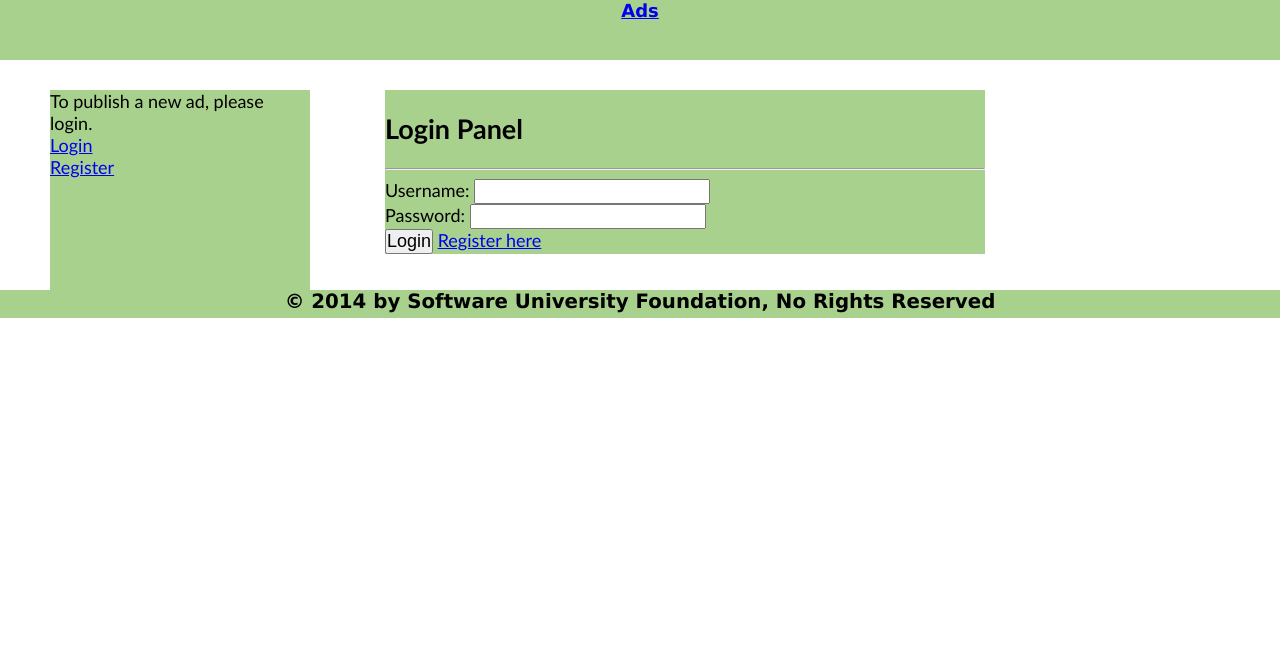
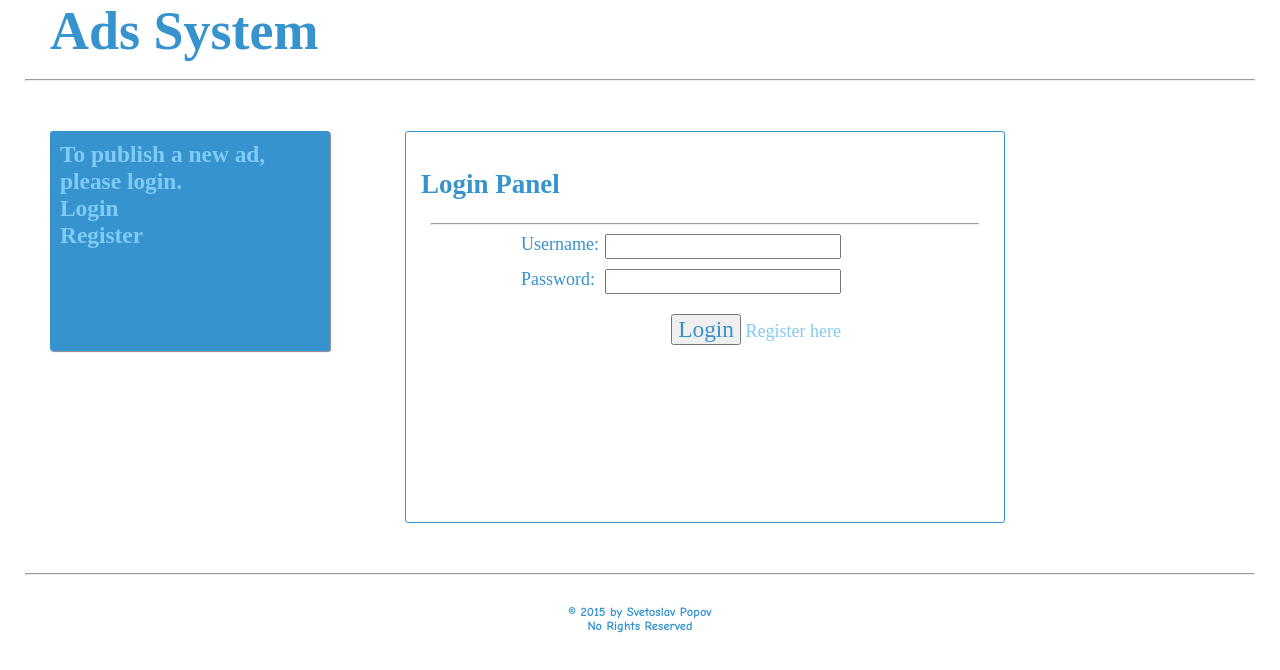
Before and after one commit to svetoslavpopov93/AngularJSApplicationProject, a plain HTML site: page AngularJSSAPProject/AngularJSSAPProject/index.html at #/login in a window 1280 px wide. Drawn offline with Linux system fonts and the light colour scheme.

Commit message:
Final styles and code rework

```diff
--- a/AngularJSSAPProject/AngularJSSAPProject/index.html
+++ b/AngularJSSAPProject/AngularJSSAPProject/index.html
@@ -9,20 +9,26 @@
 </head>
 <body>
     <header ng-controller="HeaderController">
-        <h1><a href="#/home"><span>Ads</span><span id="header-right"></span></a></h1>
+        <h1><a href="#/home"><span>Ads System</span></a></h1>
     </header>
+    <hr id="upper_hr"/>
 
     <div id="wrapper" ng-view></div>
 
+    <hr id="lower_hr" />
     <footer>
-        &copy; 2014 by Software University Foundation, No Rights Reserved
+        <p>
+            &copy; 2015 by Svetoslav Popov</a>
+        </p>
+        <p>
+            No Rights Reserved
+        </p>
     </footer>
     <script src="scripts/alertify.js"></script>
     <script src="scripts/jquery-2.1.3.min.js"></script>
     <script src="scripts/angular.js"></script>
     <script src="scripts/angular-route.js"></script>
     <script src="scripts/service-requester.js"></script>
-    <script src="scripts/controllers.js"></script>
     <script src="scripts/app.js"></script>
 </body>
 </html>
--- a/AngularJSSAPProject/AngularJSSAPProject/scripts/app.js
+++ b/AngularJSSAPProject/AngularJSSAPProject/scripts/app.js
@@ -53,8 +53,9 @@
 
         serviceRequester.getCategories($scope, $http);
         serviceRequester.getTowns($scope, $http);
-        serviceRequester.getUserProfile($scope, $http);
-
+        if (sessionStorage.length > 0) {
+            serviceRequester.getUserProfile($scope, $http);
+        }
 
         $scope.isLogged = function () {
             if (sessionStorage.length > 0) {
@@ -191,7 +192,7 @@
         }
 
         $scope.delete = function (ad) {
-            alertify.confirm(('Delete ad "'+ ad.title + '"'), function (e) {
+            alertify.confirm(('Delete ad "' + ad.title + '"'), function (e) {
                 if (e) {
                     serviceRequester.deleteAd($scope, $http, ad.id);
                 } else {
--- a/AngularJSSAPProject/AngularJSSAPProject/scripts/controllers.js
+++ /dev/null
@@ -1,25 +0,0 @@
-/// <reference path="angular.js" />
-/// <reference path="jquery-2.1.3.min.js" />
-/// <reference path="service-requester.js" />
-
-var UserController = (function () {
-
-    function setLoginControls($scope, $http) {
-        //function log(un, pass) {
-        //    serviceRequester.login($scope, $http, username.val(), password.val());
-        //}
-
-    }
-
-    function register() {
-
-    }
-
-    function logout() {
-
-    }
-
-    return {
-        setLoginControls: setLoginControls
-    }
-}());
--- a/AngularJSSAPProject/AngularJSSAPProject/styles/main.css
+++ b/AngularJSSAPProject/AngularJSSAPProject/styles/main.css
@@ -4,26 +4,66 @@ body, section, article, header, footer, div, span, p, ul, ol, li, table, td, th,
     font-size: 18px;
 }
 
-body{
-    font-family: Calibri;
+body {
+    font-family: Corbel;
 }
 
-ul{
+    body hr {
+        width: 96%;
+        text-align: center;
+    }
+
+ul {
     list-style-type: none;
 }
 
-header{
-    background-color: #A9D18E;
-    height: 60px;
-    margin-bottom: 30px;
-    text-align: center;
-    font-size: 1.3em;
+a {
+    text-decoration: none;
+    color: #81CBF0;
+}
+
+a:hover{
+    cursor: pointer;
+    color: white;
+}
+
+header {
+    background-color: white;
+    height: 70px;
+    text-align: left;
+    padding-left: 50px;
     font-family: Verdana;
 }
 
-aside{
+        header a span {
+            font-size: 3em;
+            font-family: Buxton Sketch;
+            color: #3693CE;
+        }
+
+        header a :hover {
+            color: #83CDF6;
+        }
+
+    input[type="text"] {
+        color: #3693CE;
+    }
+
+    input[type="password"]{
+        color: #3693CE;
+    }
+
+#upper_hr {
+    margin-bottom: 50px;
+}
+
+#lower_hr {
+    margin-top: 50px;
+}
+
+aside {
     display: inline-block;
-    background-color: #A9D18E;
+    background-color: #3693CE;
     width: 260px;
 }
 
@@ -31,22 +71,43 @@ aside{
     float: left;
     margin-left: 50px;
     height: 200px;
+    box-shadow: 1px 1px 1px #888888;
+    font-family: Gabriola;
+    font-weight: bold;
+    font-size: 1.3em;
+    color: #81CBF7;
+            padding: 10px;
+            border-radius: 3px;
 }
 
     .left_aside > a {
         display: block;
+        text-decoration: none;
+        color: #81CBF7;
     }
 
-#right_aside{
+        .left_aside > a:hover {
+            color: white;
+        }
+
+#right_aside {
     display: inline-block;
     float: right;
     margin-right: 50px;
     min-height: 230px;
-    white-space:nowrap;
+    white-space: nowrap;
+    box-shadow: 1px 1px 1px #888888;
+    font-family: Gabriola;
+    font-weight: bold;
+    font-size: 1.3em;
+    color: #81CBF7;
+            padding: 10px;
+            border-radius: 3px;
 }
 
-#right_aside ul{
+    #right_aside ul {
         display: inline-block;
+            padding-left: 10px;
     }
 
         #right_aside ul li {
@@ -54,66 +115,133 @@ aside{
             overflow: hidden;
         }
 
-#main_section{
+        #right_aside ul li a:hover {
+            cursor:pointer;
+            color: white;
+        }
+
+        .filter_title{
+            cursor: default;
+            color: #7BCBFA;
+            text-decoration: underline;
+        }
+
+#main_section {
     display: inline-block;
-    background-color: #A9D18E;
     width: 600px;
     margin-left: 75px;
     min-height: 100%;
+    color: #3693CE;
 }
+
+.ad_element {
+    border: 2px solid #3693CE;
+    margin-bottom: 30px;
+    clear: both;
+    min-height: 520px;
+    border-radius: 5px;
+}
+
 #main_section ul li h2 {
     margin-left: 20px;
     max-width: 580px;
     max-height: 35px;
 }
 
-#main_section ul li h2 span{
+    #main_section ul li h2 span {
         font-size: 1.1em;
     }
 
-#main_section ul li h2 .ad-title-span{
+    #main_section ul li h2 .ad-title-span {
         width: 405px;
         max-width: 405px;
-    max-height: 29px;
+        max-height: 36px;
         overflow: hidden;
         display: inline-block;
+        text-decoration: underline;
     }
 
-#main_section ul li div .ad-image{
+#main_section ul li div .ad-image {
     float: left;
-    width: 180px;
+    width: 178px;
     height: 250px;
     margin-left: 20px;
+    border: 1px solid #3693CE;
+    border-radius: 3px;
 }
 
-.ad-txt-section{
-width: 350px;
+.ad-txt-section {
+    width: 345px;
     margin: 25px;
     margin-top: 0;
     float: right;
     display: inline-block;
 }
 
-#main_section ul li h2{
+#main_section ul li h2 {
     clear: both;
 }
 
-#main_section ul li div .ad_txt{
-    height:250px;
+#main_section ul li div .ad_txt {
+    height: 250px;
     max-height: 250px;
     word-break: break-all;
     word-wrap: break-word;
     margin-bottom: 15px;
+    padding: 10px;
+    border: 1px solid #3693CE;
+    color: #3693CE;
+    background-color: white;
+    border-radius: 3px;
 }
 
-.bg-white{
-    background-color:#C5E0B4;
+#login_form{
+    border: 1px solid #3693CE;
+    border-radius: 3px;
+    padding: 15px;
+    min-height: 360px;
+}
+
+#login_form form {
+    margin-left: 100px;
+    max-width: 320px;
+}
+
+#login_form form input[type="submit"]{
+    color: #3693CE;
+    font-family: Gabriola;
+    font-size: 1.3em;
+    padding-left: 5px;
+    padding-right: 5px;
+}
+
+.left_fl{
+    clear: both;
+    float:left;
+}
+
+.right_fl{
+    float: right;
+}
+
+.pass_row{
+    margin-top: 10px;
+}
+
+#login_btn_container{
+    margin-top: 20px;
+}
+
+.bg-white {
+    background-color: #3693CE;
+    border-radius: 2px;
+    color: white;
     padding: 5px;
     clear: both;
 }
 
-.p-clear{
-    clear:both;
+.p-clear {
+    clear: both;
     margin-top: 20px;
 }
 
@@ -123,20 +251,27 @@ margin-top: 0;
     float: right;
 }
 
-#page-navigation{
+#page-navigation {
     clear: both;
     text-align: center;
     margin-top: 50px;
     margin-bottom: 20px;
 }
 
-#page-navigation ul li{
+    #page-navigation ul li {
         display: inline-block;
         overflow: hidden;
         width: 20px;
     }
 
-#edit-panel{
+    #page-navigation ul li a:hover{
+        display: inline-block;
+        width: 100%;
+        border-radius: 3px;
+        background-color: #7BCBFA;
+    }
+
+#edit-panel {
     display: none;
     position: fixed;
     top: 100px;
@@ -145,11 +280,15 @@ margin-top: 0;
 
 footer {
     clear: both;
-    background-color: #A9D18E;
+    background-color: white;
     height: 28px;
     margin-top: 30px;
     text-align: center;
-    font-family: Verdana;
+}
+
+    footer p {
+        font-family: 'Comic Sans MS';
         font-weight: bold;
-    font-size: 1.1em;
+        font-size: 0.7em;
+        color: #3092CF;
     }
--- a/AngularJSSAPProject/AngularJSSAPProject/views/login-view.html
+++ b/AngularJSSAPProject/AngularJSSAPProject/views/login-view.html
@@ -6,19 +6,22 @@
 </aside>
 
 <section id="main_section">
+    <div id="login_form">
         <h2>Login Panel</h2>
+        <hr />
         <form>
-        <hr />
             <div>
-            <label for="login-view-username">Username:</label>
-            <input type="text" id="login-view-username" ng-model="username" />
-        </div><div>
-            <label for="login-view-password">Password:</label>
-            <input type="password" id="login-view-password" ng-model="password" />
+                <label for="login-view-username" class="left_fl">Username:</label>
+                <input type="text" id="login-view-username" class="right_fl" ng-model="username" />
             </div>
             <div>
+                <label for="login-view-password" class="left_fl pass_row">Password:</label>
+                <input type="password" id="login-view-password" class="right_fl pass_row" ng-model="password" />
+            </div>
+            <div class="right_fl" id="login_btn_container">
                 <input type="submit" ng-click="login(username, password)" value="Login" />
                 <a href="#/register">Register here</a>
             </div>
         </form>
+    </div>
 </section>
```
Also changed, not shown: AngularJSSAPProject/AngularJSSAPProject/views/home-view.html (+4 -5 lines), TODOs.txt, 7 other files. Lines whose indentation alone changed are shown as unchanged.
